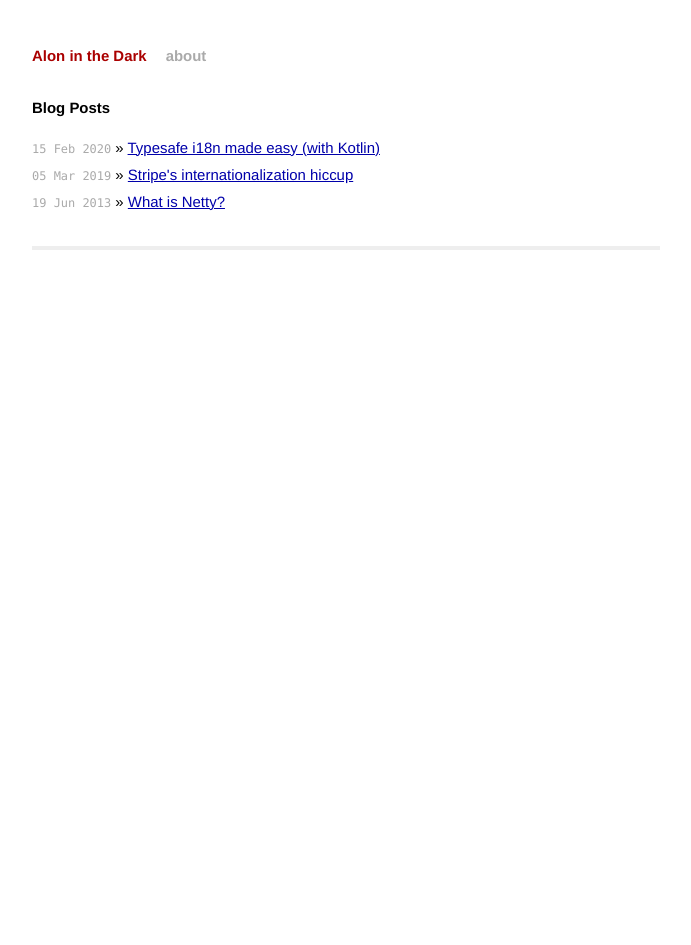
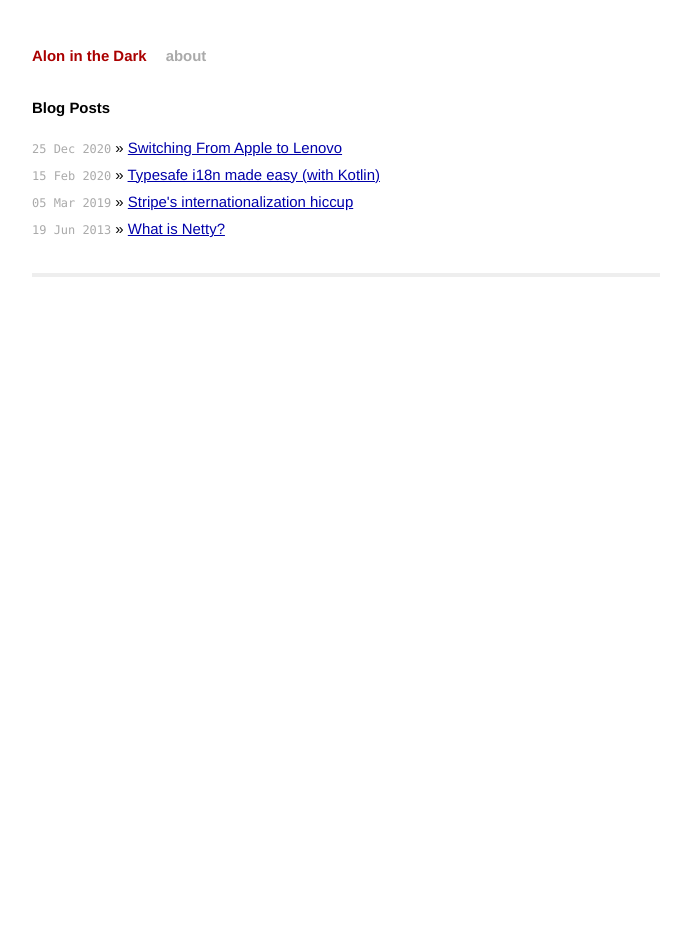
Before and after one commit to ayedo/ayedo.github.io, a Jekyll site: the page built from index.html, in a window 1280 px wide. Shown: the whole page, without its empty margins (294-985 px from the left). Built offline with Jekyll 4.4.1, drawn with Linux system fonts in a browser that asks for light colours; a file with an impossible date is left out.

Commit message:
fix date in front matter of new post

```diff
--- a/_posts/2020-12-25-switching-from-apple-to-lenovo.markdown
+++ b/_posts/2020-12-25-switching-from-apple-to-lenovo.markdown
@@ -1,7 +1,7 @@
 ---
 layout: post
 title:  "Switching From Apple to Lenovo"
-date:   2020-25-12 13:40:00
+date:   2020-12-25 13:40:00
 categories: hardware
 ---
 
```
